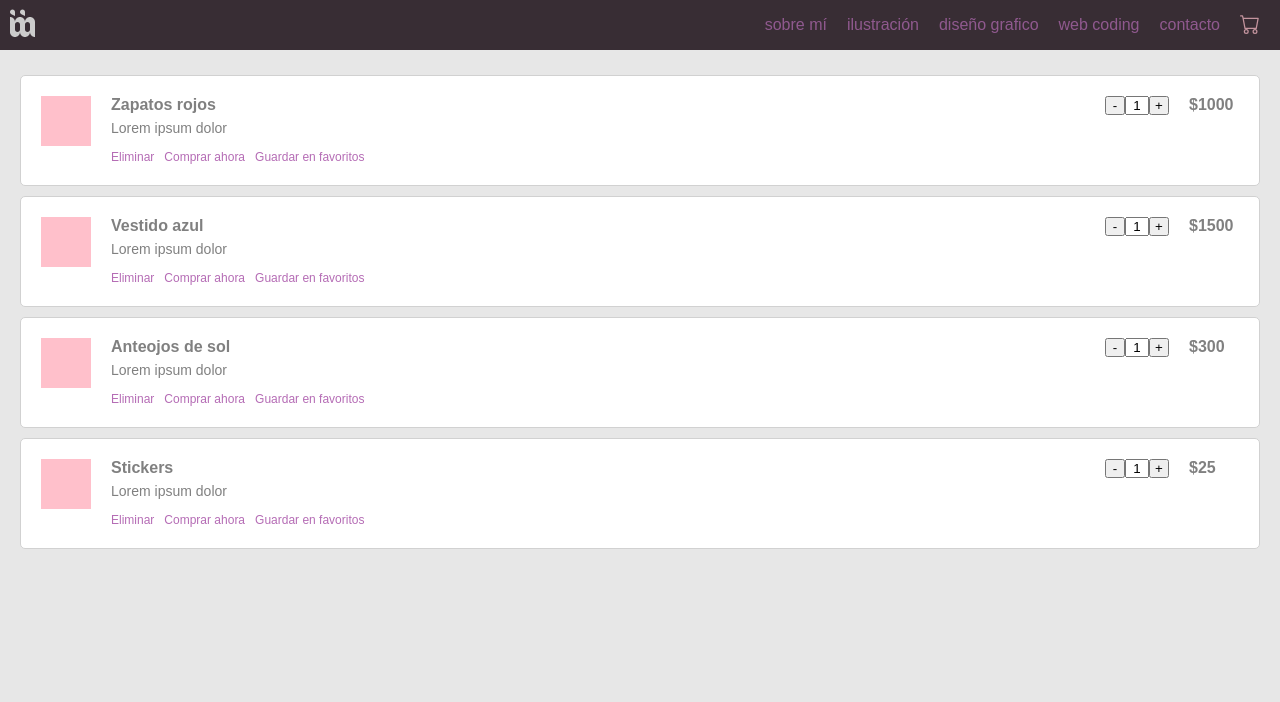
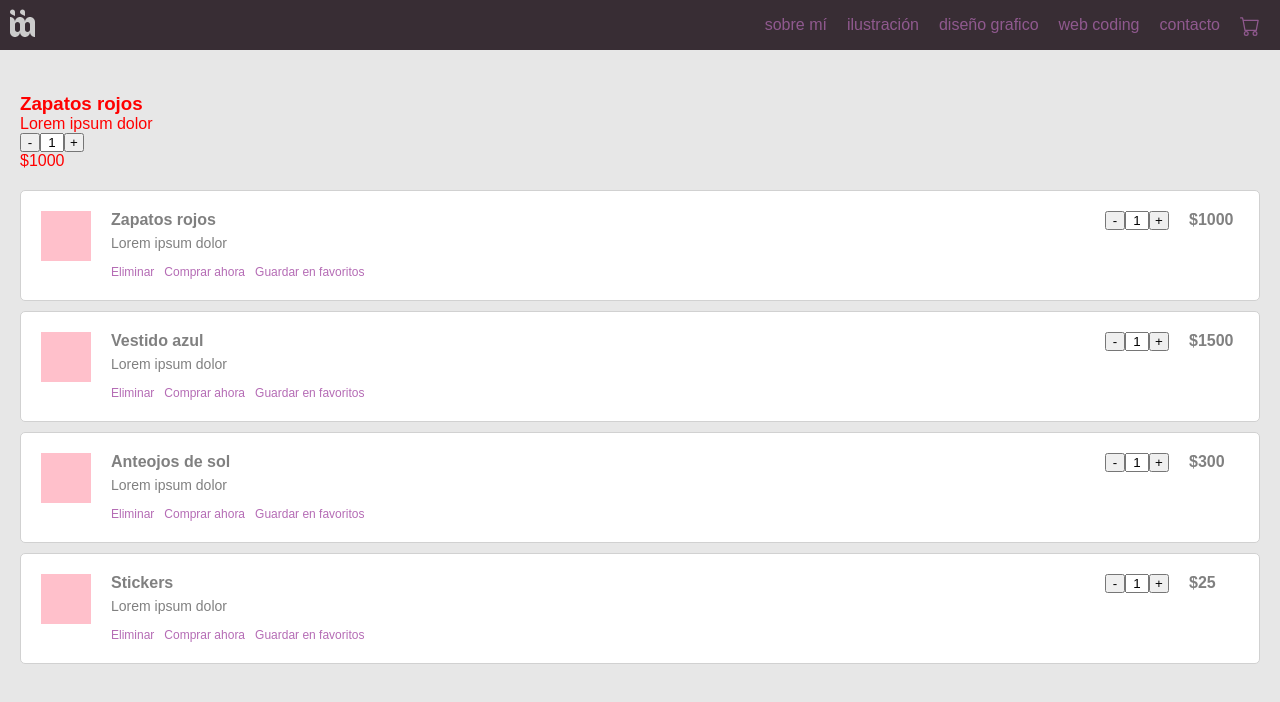
Before and after one commit to MarMuller/sokiwiholic-store, a React (Create React App) app: page / in a window 1280 px wide. Shown: the top 702 px of the page. Built offline with nearby package versions, Linux system fonts and the light colour scheme.

Commit message:
Solucion de errores + items details (en proceso)

```diff
--- a/package.json
+++ b/package.json
@@ -8,6 +8,7 @@
     "@testing-library/user-event": "^12.8.3",
     "react": "^17.0.2",
     "react-dom": "^17.0.2",
+    "react-router-dom": "^6.0.2",
     "react-scripts": "4.0.3",
     "web-vitals": "^1.1.2"
   },
--- a/src/App.js
+++ b/src/App.js
@@ -1,6 +1,7 @@
 import './styles/App.css';
 import NavBar from './components/NavBar';
 import Cart from './components/Cart';
+import ItemDetailsContainer from './components/Item_Details_Container';
 
 
 function App() {
@@ -11,6 +12,8 @@ function App() {
 
     <div id="content_container">
 
+      <ItemDetailsContainer/>
+
       <Cart/>
 
     </div>
--- a/src/components/Cart_Items.js
+++ b/src/components/Cart_Items.js
@@ -30,23 +30,23 @@ class Item extends React.Component {
     return (
       <>
 
-      <div class="carrito__item">
+      <div className="carrito__item">
 
-        <div class="columna-1">
+        <div className="columna-1">
 
-          <div class="columna-1-grupo1">
-            <div class="item-img">
+          <div className="columna-1-grupo1">
+            <div className="item-img">
               <img src={this.props.image} alt=""/>
             </div>
           </div>
 
-          <div class="columna-1-grupo2">
-            <div class="item-descripcion">
+          <div className="columna-1-grupo2">
+            <div className="item-descripcion">
               <h3>{this.props.name}</h3>
               <span>{this.props.description}</span>
             </div>
 
-            <div class="item-acciones">
+            <div className="item-acciones">
               <ul>
                 <li><a href="/#">Eliminar</a></li>
                 <li><a href="/#">Comprar ahora</a></li>
@@ -57,22 +57,22 @@ class Item extends React.Component {
 
         </div>
 
-        <div class="columna-2">
+        <div className="columna-2">
 
-          <div class="columna-2-grupo1">
-            <div class="item-cantidad">
+          <div className="columna-2-grupo1">
+            <div className="item-cantidad">
               <button onClick={this.substract.bind(this)} type="button" name="button">
               -
               </button>
 
-              <input type="text" name="" value={this.state.counter}/>
+              <input type="text" name="" defaultValue={this.state.counter}/>
 
               <button onClick={this.add.bind(this)} type="button" name="button">
               +
               </button>
             </div>
 
-            <div class="item-precio">
+            <div className="item-precio">
               <span>${this.props.price}</span>
             </div>
           </div>
--- a/src/components/Cart_Widget.js
+++ b/src/components/Cart_Widget.js
@@ -4,8 +4,8 @@ function CartWidget(props) {
   return (
     <>
 
-    <a class={props.class} href={props.url}>
-      <svg xmlns="http://www.w3.org/2000/svg" width="20" height="20" fill="currentColor" class="bi bi-cart" viewBox="0 0 16 16">
+    <a className={props.class} href={props.url}>
+      <svg xmlns="http://www.w3.org/2000/svg" width="20" height="20" fill="currentColor" className="bi bi-cart" viewBox="0 0 16 16">
         <path d="M0 1.5A.5.5 0 0 1 .5 1H2a.5.5 0 0 1 .485.379L2.89 3H14.5a.5.5 0 0 1 .491.592l-1.5 8A.5.5 0 0 1 13 12H4a.5.5 0 0 1-.491-.408L2.01 3.607 1.61 2H.5a.5.5 0 0 1-.5-.5zM3.102 4l1.313 7h8.17l1.313-7H3.102zM5 12a2 2 0 1 0 0 4 2 2 0 0 0 0-4zm7 0a2 2 0 1 0 0 4 2 2 0 0 0 0-4zm-7 1a1 1 0 1 1 0 2 1 1 0 0 1 0-2zm7 0a1 1 0 1 1 0 2 1 1 0 0 1 0-2z"/>
       </svg>
     </a>
@@ -18,7 +18,7 @@ function CartWidget(props) {
 //   render() {
 //     return (
 //       <>
-//       <a class="" href="index.html#block__sobremi">sobre mí</a>
+//       <a className="" href="index.html#block__sobremi">sobre mí</a>
 //       </>
 //     )
 //   }
--- /dev/null
+++ b/src/components/Item_Details.js
@@ -0,0 +1,60 @@
+import React from 'react';
+
+class ItemDetails extends React.Component {
+
+  constructor(props) {
+    super(props);
+
+    this.state = {
+      counter: 1,
+    }
+  }
+
+  substract() {
+    if (this.state.counter > this.props.initial ) {
+      this.setState({
+        counter: this.state.counter -1
+      });
+    }
+  }
+
+  add() {
+    if (this.state.counter < this.props.stock ) {
+      this.setState({
+        counter: this.state.counter +1
+      });
+    }
+  }
+
+  render() {
+    return (
+      <>
+
+      <div className="item__details">
+
+        <img src={this.props.image} alt=""/>
+        <h3>{this.props.name}</h3>
+        <span>{this.props.description}</span>
+
+        <div className="item-cantidad">
+          <button onClick={this.substract.bind(this)} type="button" name="button">
+          -
+          </button>
+
+          <input type="text" name="" defaultValue={this.state.counter}/>
+
+          <button onClick={this.add.bind(this)} type="button" name="button">
+          +
+          </button>
+        </div>
+
+        <span>${this.props.price}</span>
+
+      </div>
+
+      </>
+    );
+  }
+}
+
+export default ItemDetails;
--- /dev/null
+++ b/src/components/Item_Details_Container.js
@@ -0,0 +1,25 @@
+import React from 'react';
+import ItemDetails from './Item_Details';
+import '../styles/main-styles.css';
+import '../styles/item-details-style.css';
+
+let itemSelected = {image:"", name:"Zapatos rojos", description:"Lorem ipsum dolor", stock:"2", initial:"1", price:"1000"};
+
+
+class ItemDetailsContainer extends React.Component {
+  render() {
+    return (
+      <>
+
+        <div id="componente__item-detalle">
+
+          <ItemDetails image={itemSelected.image} name={itemSelected.name} description={itemSelected.description} stock={itemSelected.stock} initial={itemSelected.initial}  price={itemSelected.price}/>
+
+        </div>
+
+      </>
+    )
+  }
+}
+
+export default ItemDetailsContainer;
--- a/src/components/NavBar.js
+++ b/src/components/NavBar.js
@@ -20,15 +20,15 @@ class NavBar extends React.Component {
           </div>
 
 
-          <div id="nav__menu" class="myButtons">
-            <div class="nav__menu-list">
-              <Btns class="" url="/#" content="sobre mí"/>
-              <Btns class="" url="/#" content="ilustración"/>
-              <Btns class="" url="/#" content="diseño grafico"/>
-              <Btns class="" url="/#" content="web coding"/>
-              <Btns class="" url="/#" content="contacto"/>
+          <div id="nav__menu" className="myButtons">
+            <div className="nav__menu-list">
+              <Btns className="" url="/#" content="sobre mí"/>
+              <Btns className="" url="/#" content="ilustración"/>
+              <Btns className="" url="/#" content="diseño grafico"/>
+              <Btns className="" url="/#" content="web coding"/>
+              <Btns className="" url="/#" content="contacto"/>
 
-              <CartWidget class="nav-height-adjustment important-btn" url="/#"/>
+              <CartWidget className="nav-height-adjustment important-btn" url="/#"/>
 
             </div>
           </div>
--- a/src/components/NavBar_Btns.js
+++ b/src/components/NavBar_Btns.js
@@ -4,7 +4,7 @@ function Btns(props) {
   return (
     <>
 
-    <a class={props.class} href={props.url}>{props.content}</a>
+    <a className={props.class} href={props.url}>{props.content}</a>
 
     </>
   );
@@ -14,7 +14,7 @@ function Btns(props) {
 //   render() {
 //     return (
 //       <>
-//       <a class="" href="index.html#block__sobremi">sobre mí</a>
+//       <a className="" href="index.html#block__sobremi">sobre mí</a>
 //       </>
 //     )
 //   }
--- a/src/styles/cart-style.css
+++ b/src/styles/cart-style.css
@@ -6,7 +6,6 @@ a {
 #componente__carrito {
   top: 50px;
   margin: 20px;
-
 }
 
 .carrito__item {
--- /dev/null
+++ b/src/styles/item-details-style.css
@@ -0,0 +1,28 @@
+a {
+  text-decoration: none;
+  color: #b56cb5;
+}
+
+#componente__item-detalle {
+  top: 50px;
+  margin: 20px;
+}
+
+.item-cantidad button {
+  width: 20px;
+  text-align: center;
+}
+
+.item-cantidad input {
+  width: 20px;
+  text-align: center;
+}
+
+.item-precio {
+  min-width: 50px;
+}
+
+.item-precio span {
+  font-weight: bold;
+  text-align: left;
+}
```
Also changed, not shown: codigo_promises.txt (added), 1 other file (tests, documents, lock files or other folders).
